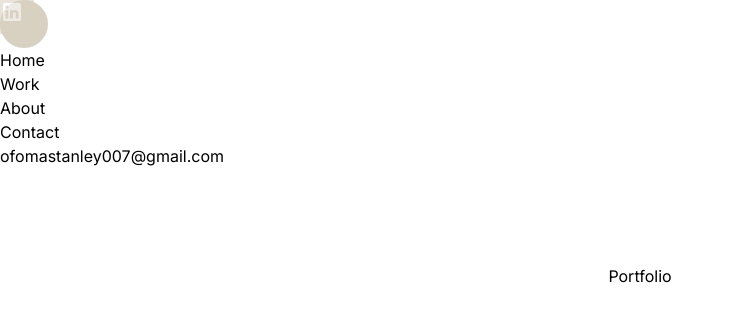
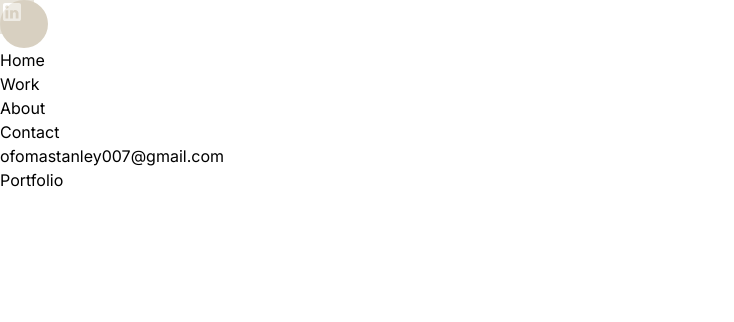
Before and after one commit to Maxwell011/portfolio-design, a Next.js app: page / in a window 1280 px wide. Shown: the top 322 px of the page, without its empty margins (0-734 px from the left). Built offline with nearby package versions, Linux system fonts and the light colour scheme.

Commit message:
Removed unwanted styles

```diff
--- a/src/app/page.tsx
+++ b/src/app/page.tsx
@@ -1,6 +1,7 @@
 export default function Home() {
   return (
-    <main className="flex min-h-screen flex-col items-center justify-between p-24">
+    <main className="">
+
       Portfolio
     </main>
   );
```
